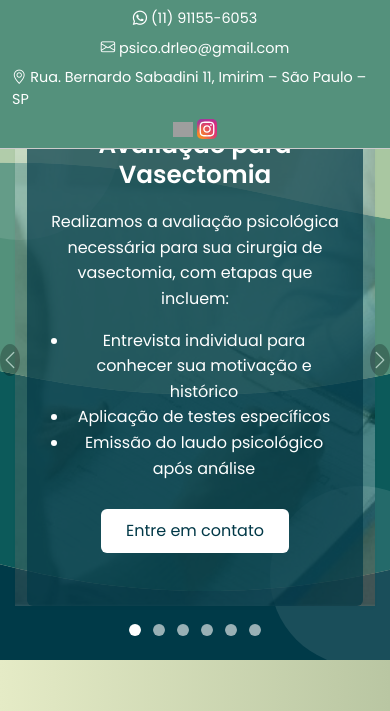
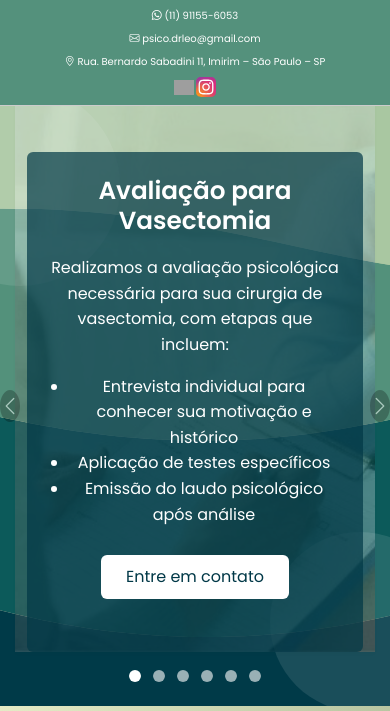
Before and after one commit to Everton543/clinica_bonanca, a PHP site: page / in a window 390 px wide; the page is wider, and only the part inside the window is pictured. Shown: the top 711 px of that part. Run offline with PHP 8.4, Linux system fonts and the light colour scheme; grey boxes are pictures that could not be loaded.

Commit message:
Concerto top-bar para celular

```diff
--- a/index.html
+++ b/index.html
@@ -19,12 +19,12 @@
   <meta name="twitter:card" content="summary_large_image">
 </head>
 <body>
-  <div class="top-bar fixed-top py-2">
+  <div class="top-bar fixed-top py-2" id="top-bar">
     <div class="container d-flex align-items-center info">
-      <div><i class="bi bi-whatsapp"></i> (11) 91155-6053</div>
-      <div><i class="bi bi-envelope"></i> psico.drleo@gmail.com</div>
-      <div><i class="bi bi-geo-alt"></i> Rua. Bernardo Sabadini 11, Imirim – São Paulo – SP</div>
-      <div><a href="https://wa.me/5511911556053" target="_blank"><img src="./imagens/whatsappLogo.svg" class="icon" alt="WhatsApp"></a>
+      <div class="texto-top-bar"><i class="bi bi-whatsapp"></i> (11) 91155-6053</div>
+      <div class="texto-top-bar"><i class="bi bi-envelope"></i> psico.drleo@gmail.com</div>
+      <div class="texto-top-bar"><i class="bi bi-geo-alt"></i> Rua. Bernardo Sabadini 11, Imirim – São Paulo – SP</div>
+      <div class="texto-top-bar"><a href="https://wa.me/5511911556053" target="_blank"><img src="./imagens/whatsappLogo.svg" class="icon" alt="WhatsApp"></a>
       <a href="https://www.instagram.com/psico.drleo" target="_blank"><img src="./imagens/instagramLogo.svg" class="icon" alt="WhatsApp"></a></div>
     </div>
   </div>
--- a/public/css/style.css
+++ b/public/css/style.css
@@ -276,6 +276,9 @@ body {
         flex-direction: column;
         align-items: flex-start;
     }
+    .texto-top-bar{
+        font-size: 10px;
+    }
 }
 
 
--- a/public/js/script.js
+++ b/public/js/script.js
@@ -47,4 +47,18 @@ document.addEventListener('DOMContentLoaded', function () {
 
     e.target.value = value;
   });
+
+  const topBar = document.getElementById("top-bar");
+  const carousel = document.getElementById("servicosCarousel");
+
+  if (topBar && carousel) {
+    const topBarHeight = topBar.offsetHeight
+    carousel.style.marginTop = topBarHeight + "px";
+  }
+
+  // Atualiza ao redimensionar (caso a barra mude de tamanho em telas pequenas)
+  window.addEventListener("resize", () => {
+    const topBarHeight = topBar.offsetHeight;
+    carousel.style.marginTop = topBarHeight + "px";
+  });
 });
```
